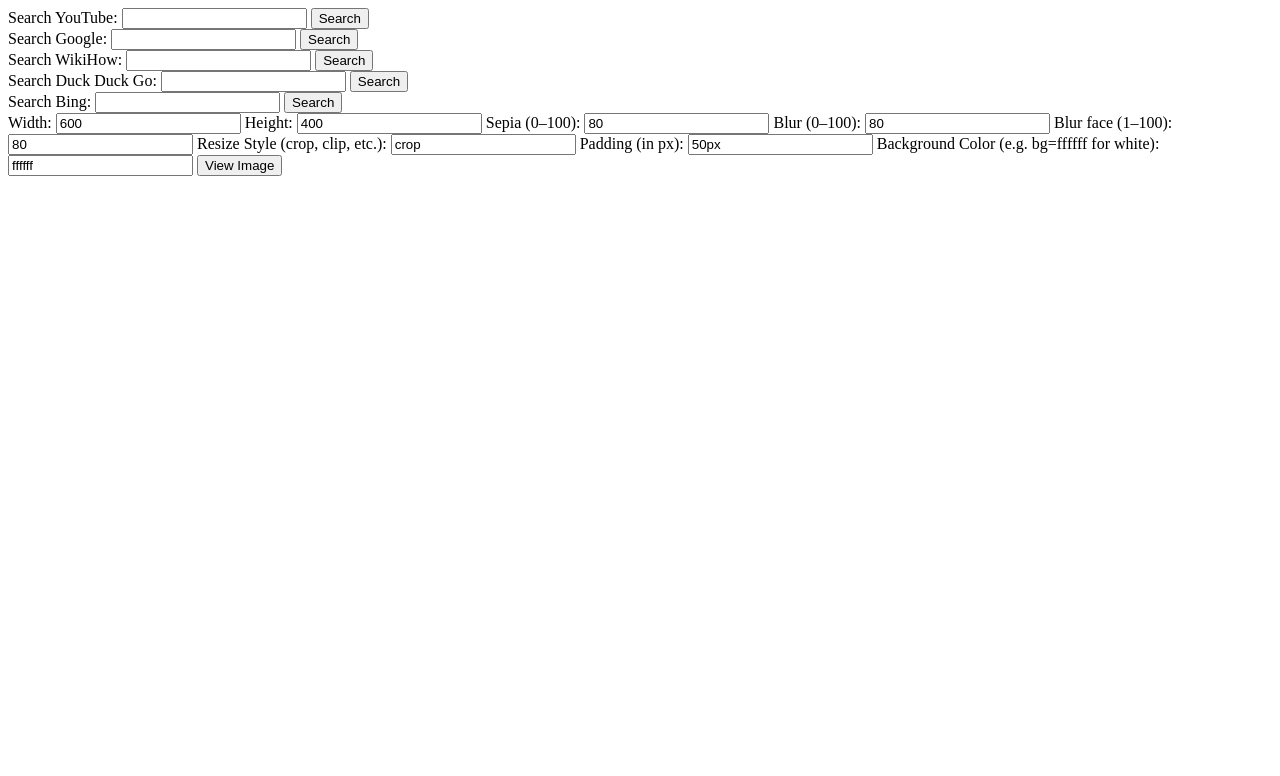
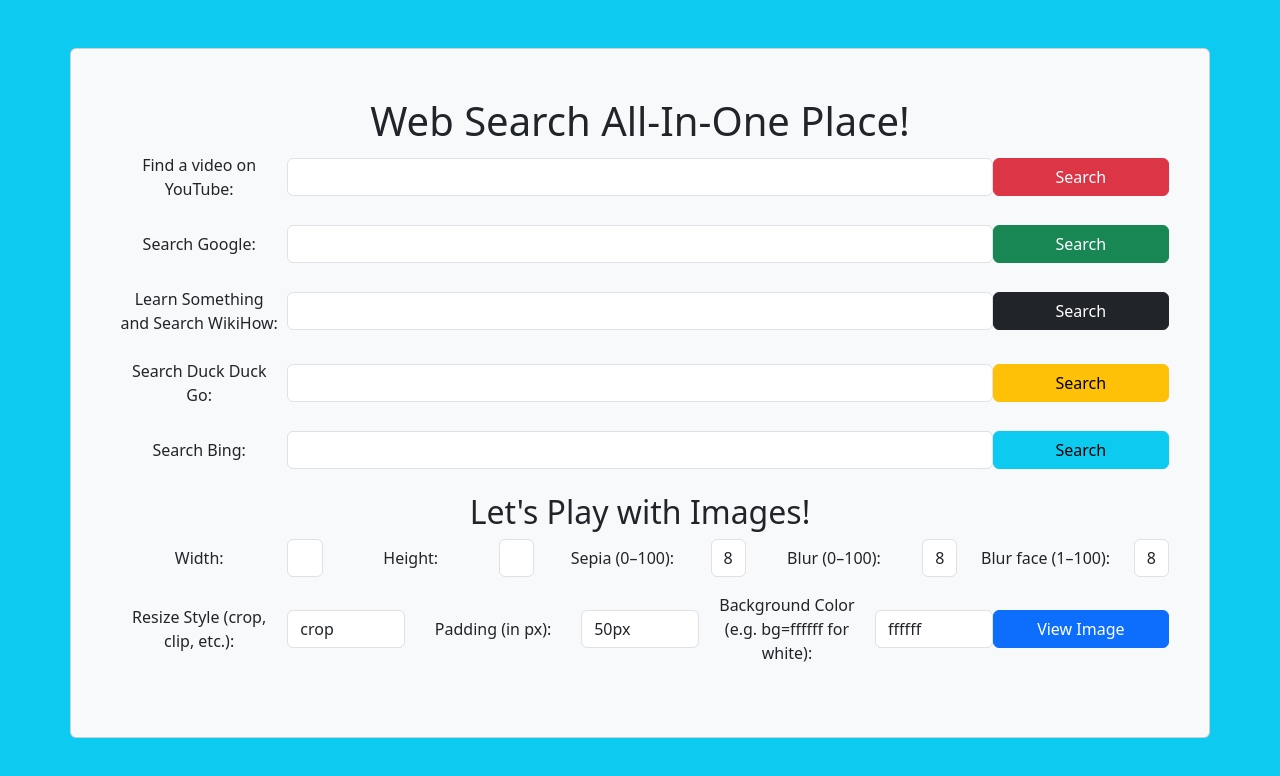
Before and after one commit to TyQuincia-Oby/my-search-params, a plain HTML site: page index.html in a window 1280 px wide. Drawn offline with nearby package versions, Linux system fonts and the light colour scheme.

Commit message:
added style with bootstrap

```diff
--- a/index.html
+++ b/index.html
@@ -4,59 +4,76 @@
     <meta charset="UTF-8">
     <meta name="viewport" content="width=device-width, initial-scale=1.0">
     <title>My Search Params</title>
+    <link href="https://cdn.jsdelivr.net/npm/bootstrap@5.3.3/dist/css/bootstrap.min.css" rel="stylesheet" integrity="sha384-QWTKZyjpPEjISv5WaRU9OFeRpok6YctnYmDr5pNlyT2bRjXh0JMhjY6hW+ALEwIH" crossorigin="anonymous">
 </head>
-<body>
-    <form action="https://www.youtube.com/results" method="GET">
-        <label for="search">Search YouTube:</label>
-        <input type="text" name="search_query" id="search">
-        <button type="submit">Search</button>
+<body class="bg-info text-white">
+    <div class="container card text-center mt-5 p-5 bg-light">
+        <h1>Web Search All-In-One Place!</h1>
+        <div class="mb-4">
+            <form action="https://www.youtube.com/results" method="GET" class="row g-3 align-items-center justify-content-center">
+                <label for="search" class="col-2">Find a video on YouTube:</label>
+                <input type="text" class="form-control col" name="search_query" id="search">
+                <button type="submit" class="btn btn-danger col-2">Search</button>
             </form>
-    <form action="https://www.google.com/search">
-        <label for="gsearch">Search Google:</label>
-        <input type="text" name="q" id="gsearch">
-        <button type="submit">Search</button>
+        </div>
+        <div class="mb-4">
+            <form action="https://www.google.com/search" class="row g-3 align-items-center justify-content-center">
+                <label for="gsearch" class="col-2">Search Google:</label>
+                <input type="text" class="form-control col" name="q" id="gsearch">
+                <button type="submit" class="btn btn-success col-2">Search</button>
             </form>
-    <form action="https://www.wikihow.com/wikiHowTo">
-        <label for="wikihow">Search WikiHow:</label>
-        <input type="text" name="search" id="wikihow">
-        <button type="submit">Search</button>
+        </div>
+        <div class="mb-4">
+            <form action="https://www.wikihow.com/wikiHowTo" class="row g-3 align-items-center justify-content-center">
+                <label for="wikihow" class="col-2">Learn Something and Search WikiHow:</label>
+                <input type="text" class="form-control col" name="search" id="wikihow">
+                <button type="submit" class="btn btn-dark col-2">Search</button>
             </form>
-    <form action="https://duckduckgo.com/?q=your+search+here">
-        <label for="duckduckgo">Search Duck Duck Go:</label>
-        <input type="text" name="q" id="duckduckgo">
-        <button type="submit">Search</button>
+        </div>
+        <div class="mb-4">
+            <form action="https://duckduckgo.com/?q=your+search+here" class="row g-3 align-items-center justify-content-center">
+                <label for="duckduckgo" class="col-2">Search Duck Duck Go:</label>
+                <input type="text" class="form-control col" name="q" id="duckduckgo">
+                <button type="submit" class="btn btn-warning col-2">Search</button>
             </form>
-        <form action="https://bing.com/?q=your+search+here">
-        <label for="bing">Search Bing:</label>
-        <input type="text" name="search" id="bing">
-        <button type="submit">Search</button>
+        </div>
+        <div class="mb-4">
+            <form action="https://bing.com/?q=your+search+here" class="row g-3 align-items-center justify-content-center">
+                <label for="bing" class="col-2">Search Bing:</label>
+                <input type="text" class="form-control col" name="search" id="bing">
+                <button type="submit" class="btn btn-info col-2">Search</button>
             </form>
-    <form action="https://images.pexels.com/photos/3184402/pexels-photo-3184402.jpeg" method="GET">
-        <label for="w">Width:</label>
-        <input type="number" name="w" id="w" value="600">
+        </div>
+        <div class="mb-4">
+        <h2>Let's Play with Images!</h2>
+            <form action="https://images.pexels.com/photos/3184402/pexels-photo-3184402.jpeg" method="GET" class="row g-3 align-items-center justify-content-center">
+                <label for="w" class="col-2">Width:</label>
+                <input type="number" class="form-control col" name="w" id="w" value="600">
 
-        <label for="h">Height:</label>
-        <input type="number" name="h" id="h" value="400">
+                <label for="h" class="col-2">Height:</label>
+                <input type="number" class="form-control col" name="h" id="h" value="400">
 
-        <label for="sepia">Sepia (0–100):</label>
-        <input type="text" name="sepia" id="sepia" value="80">
+                <label for="sepia" class="col-2">Sepia (0–100):</label>
+                <input type="text" class="form-control col" name="sepia" id="sepia" value="80">
 
-        <label for="blur">Blur (0–100):</label>
-        <input type="text" name="blur" id="blur" value="80">
+                <label for="blur" class="col-2">Blur (0–100):</label>
+                <input type="text" class="form-control col" name="blur" id="blur" value="80">
 
-        <label for="face-blur">Blur face (1–100):</label>
-        <input type="text" name="face-blur" id="face-blur" value="80">
+                <label for="face-blur" class="col-2">Blur face (1–100):</label>
+                <input type="text" class="form-control col" name="face-blur" id="face-blur" value="80">
 
-        <label for="fit">Resize Style (crop, clip, etc.):</label>
-        <input type="text" name="fit" id="fit" value="crop">
+                <label for="fit" class="col-2">Resize Style (crop, clip, etc.):</label>
+                <input type="text" class="form-control col" name="fit" id="fit" value="crop">
 
-        <label for="pad">Padding (in px):</label>
-        <input type="text" name="pad" id="pad" value="50px">
+                <label for="pad" class="col-2">Padding (in px):</label>
+                <input type="text" class="form-control col" name="pad" id="pad" value="50px">
 
-        <label for="bg">Background Color (e.g. bg=ffffff for white):</label>
-        <input type="text" name="bg" id="bg" value="ffffff">
+                <label for="bg" class="col-2">Background Color (e.g. bg=ffffff for white):</label>
+                <input type="text" class="form-control col" name="bg" id="bg" value="ffffff">
 
-        <button type="submit">View Image</button>
+                <button type="submit" class="btn btn-primary col-2">View Image</button>
             </form>
+        </div>
+    </div>
 </body>
 </html>
```
Lines whose indentation alone changed are shown as unchanged.
